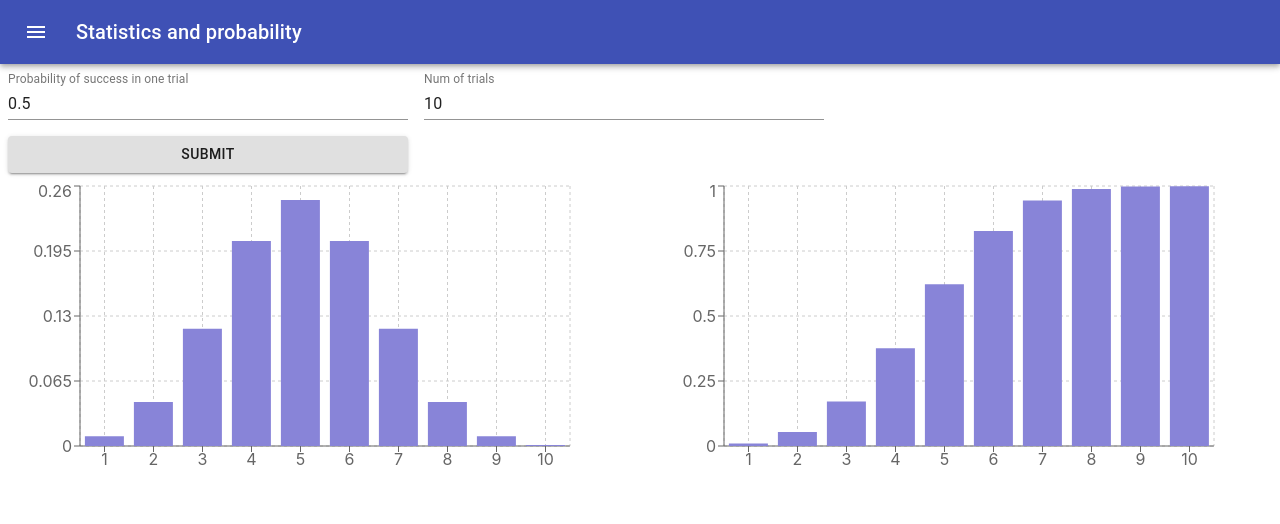
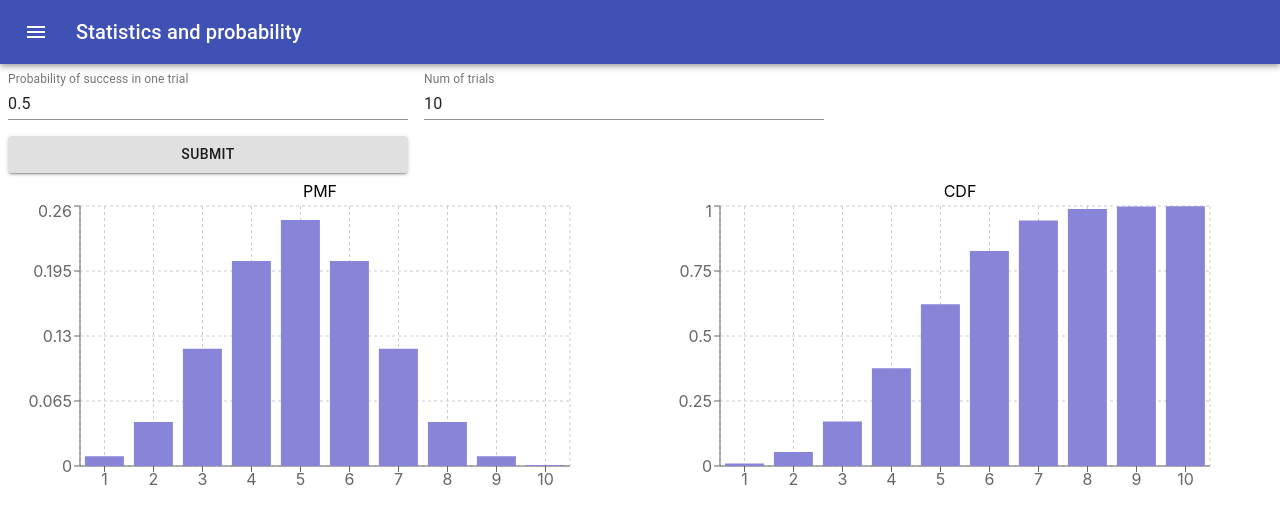
Before and after one commit to pbezglasny/probability-distributions-vis, a React (Create React App) app: page / in a window 1280 px wide. Shown: the top 524 px of the page. Built offline with nearby package versions, Linux system fonts and the light colour scheme.

Commit message:
Added names of graphs.

```diff
--- a/src/distributions/Binomial.js
+++ b/src/distributions/Binomial.js
@@ -94,7 +94,13 @@ class Binomial extends React.Component {
                     </form>
                 </div>
                 <div className={classes.grid_root}>
-                    <Grid container spacing={1}>
+                    <Grid container spacing={0} alignContent="center">
+                        <Grid item xs={6}>
+                            <div className={classes.grid_names}>PMF</div>
+                        </Grid>
+                        <Grid item xs={6}>
+                            <div className={classes.grid_names}>CDF</div>
+                        </Grid>
                         <Grid item xs={6}>
                             <BarChart width={600} height={300} data={this.state.pmf}
                                       margin={{top: 5, right: 30, left: 20, bottom: 5}}>
--- a/src/styles/grid-styles.js
+++ b/src/styles/grid-styles.js
@@ -1,6 +1,9 @@
 const grid_styles = theme => ({
     grid_root: {
         flexGrow: 1,
+    },
+    grid_names: {
+        textAlign: 'center'
     }
 });
 
```
